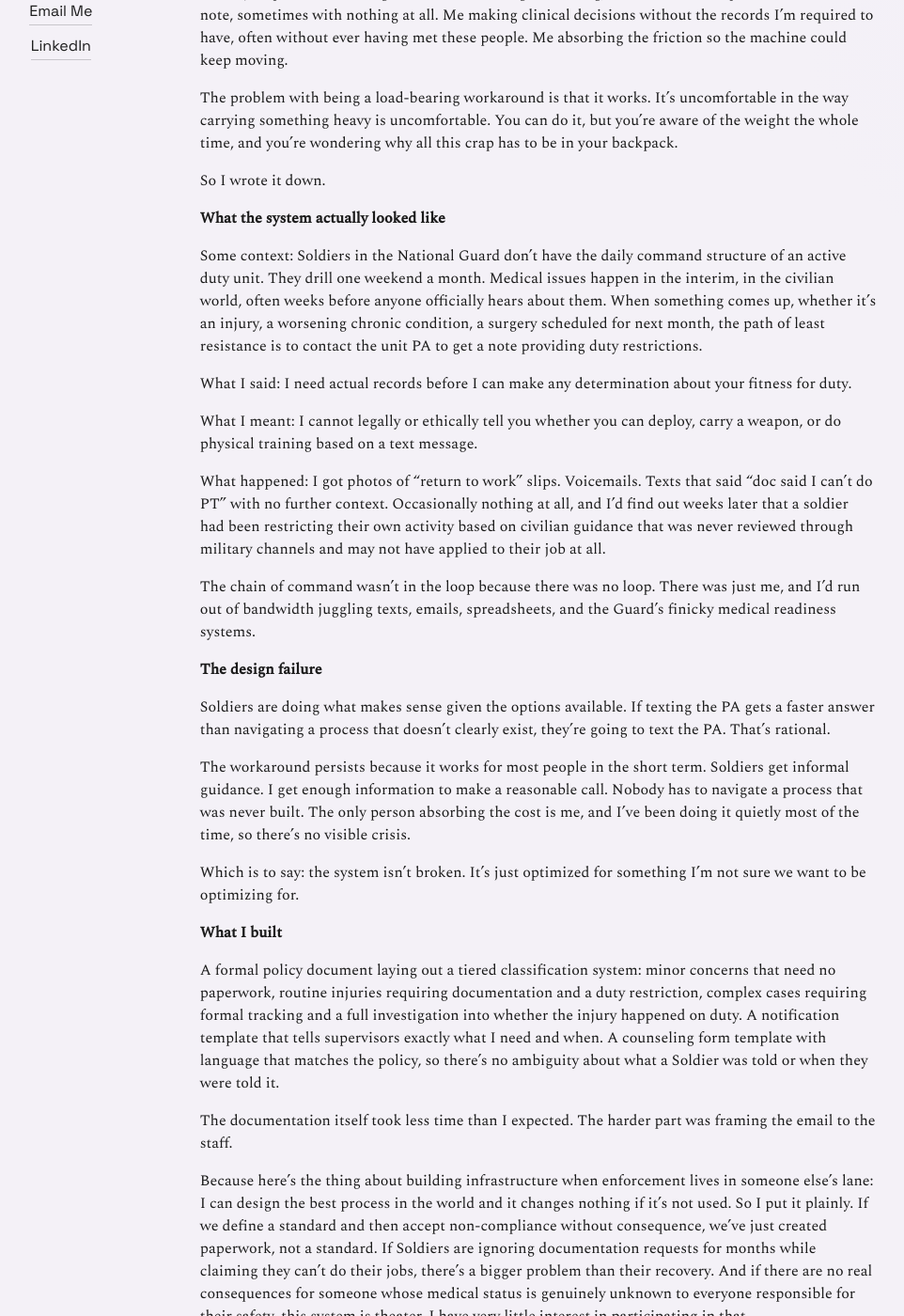
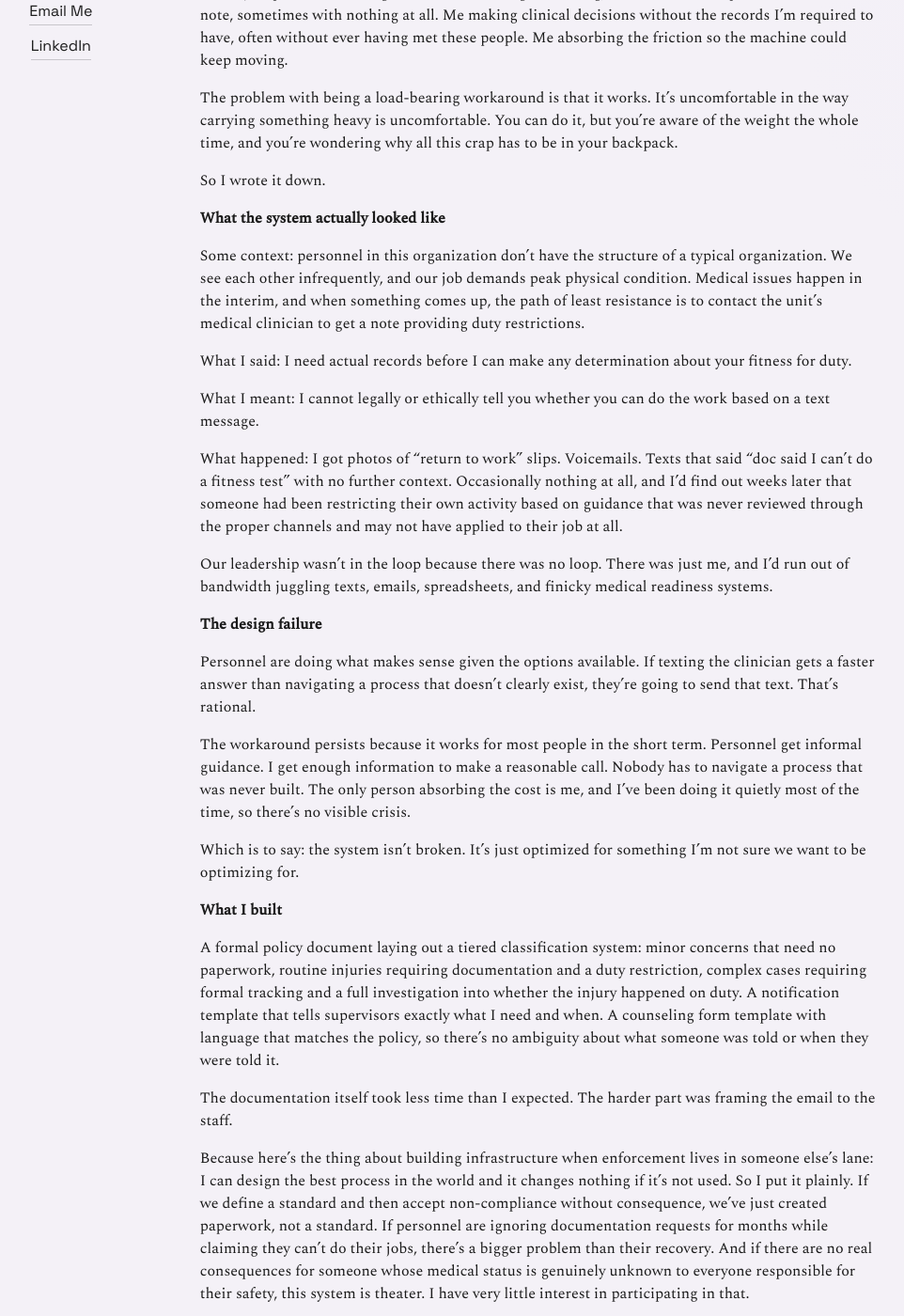
Before and after one commit to zaleary/zaleary.github.io, a Jekyll site: the page built from _posts/2026-02-23-building-infrastructure-nobody-built.md, in a window 1280 px wide and 1400 px high, scrolled down 431 px. Shown: the whole window at 94% size, without its empty margins (112-1074 px from the left). Built offline with Jekyll 4.4.1, drawn with Linux system fonts in a browser that asks for light colours; some of the changed text lies outside the part shown.

Commit message:
Removed mil lang

```diff
--- a/_posts/2026-02-23-building-infrastructure-nobody-built.md
+++ b/_posts/2026-02-23-building-infrastructure-nobody-built.md
@@ -15,31 +15,31 @@ So I wrote it down.
 
 **What the system actually looked like**
 
-Some context: Soldiers in the National Guard don't have the daily command structure of an active duty unit. They drill one weekend a month. Medical issues happen in the interim, in the civilian world, often weeks before anyone officially hears about them. When something comes up, whether it's an injury, a worsening chronic condition, a surgery scheduled for next month, the path of least resistance is to contact the unit PA to get a note providing duty restrictions.
+Some context: personnel in this organization don't have the structure of a typical organization. We see each other infrequently, and our job demands peak physical condition. Medical issues happen in the interim, and when something comes up, the path of least resistance is to contact the unit's medical clinician to get a note providing duty restrictions.
 
 What I said: I need actual records before I can make any determination about your fitness for duty.
 
-What I meant: I cannot legally or ethically tell you whether you can deploy, carry a weapon, or do physical training based on a text message.
+What I meant: I cannot legally or ethically tell you whether you can do the work based on a text message.
 
-What happened: I got photos of "return to work" slips. Voicemails. Texts that said "doc said I can't do PT" with no further context. Occasionally nothing at all, and I'd find out weeks later that a soldier had been restricting their own activity based on civilian guidance that was never reviewed through military channels and may not have applied to their job at all.
+What happened: I got photos of "return to work" slips. Voicemails. Texts that said "doc said I can't do a fitness test" with no further context. Occasionally nothing at all, and I'd find out weeks later that someone had been restricting their own activity based on guidance that was never reviewed through the proper channels and may not have applied to their job at all.
 
-The chain of command wasn't in the loop because there was no loop. There was just me, and I'd run out of bandwidth juggling texts, emails, spreadsheets, and the Guard's finicky medical readiness systems.
+Our leadership wasn't in the loop because there was no loop. There was just me, and I'd run out of bandwidth juggling texts, emails, spreadsheets, and finicky medical readiness systems.
 
 **The design failure**
 
-Soldiers are doing what makes sense given the options available. If texting the PA gets a faster answer than navigating a process that doesn't clearly exist, they're going to text the PA. That's rational.
+Personnel are doing what makes sense given the options available. If texting the clinician gets a faster answer than navigating a process that doesn't clearly exist, they're going to send that text. That's rational.
 
-The workaround persists because it works for most people in the short term. Soldiers get informal guidance. I get enough information to make a reasonable call. Nobody has to navigate a process that was never built. The only person absorbing the cost is me, and I've been doing it quietly most of the time, so there's no visible crisis.
+The workaround persists because it works for most people in the short term. Personnel get informal guidance. I get enough information to make a reasonable call. Nobody has to navigate a process that was never built. The only person absorbing the cost is me, and I've been doing it quietly most of the time, so there's no visible crisis.
 
 Which is to say: the system isn't broken. It's just optimized for something I'm not sure we want to be optimizing for.
 
 **What I built**
 
-A formal policy document laying out a tiered classification system: minor concerns that need no paperwork, routine injuries requiring documentation and a duty restriction, complex cases requiring formal tracking and a full investigation into whether the injury happened on duty. A notification template that tells supervisors exactly what I need and when. A counseling form template with language that matches the policy, so there's no ambiguity about what a Soldier was told or when they were told it.
+A formal policy document laying out a tiered classification system: minor concerns that need no paperwork, routine injuries requiring documentation and a duty restriction, complex cases requiring formal tracking and a full investigation into whether the injury happened on duty. A notification template that tells supervisors exactly what I need and when. A counseling form template with language that matches the policy, so there's no ambiguity about what someone was told or when they were told it.
 
 The documentation itself took less time than I expected. The harder part was framing the email to the staff.
 
-Because here's the thing about building infrastructure when enforcement lives in someone else's lane: I can design the best process in the world and it changes nothing if it's not used. So I put it plainly. If we define a standard and then accept non-compliance without consequence, we've just created paperwork, not a standard. If Soldiers are ignoring documentation requests for months while claiming they can't do their jobs, there's a bigger problem than their recovery. And if there are no real consequences for someone whose medical status is genuinely unknown to everyone responsible for their safety, this system is theater. I have very little interest in participating in that.
+Because here's the thing about building infrastructure when enforcement lives in someone else's lane: I can design the best process in the world and it changes nothing if it's not used. So I put it plainly. If we define a standard and then accept non-compliance without consequence, we've just created paperwork, not a standard. If personnel are ignoring documentation requests for months while claiming they can't do their jobs, there's a bigger problem than their recovery. And if there are no real consequences for someone whose medical status is genuinely unknown to everyone responsible for their safety, this system is theater. I have very little interest in participating in that.
 
 This isn't a new problem. Every previous attempt to formalize this process has stalled in the same place: someone wants to get the enforcement policy exactly right before anything gets signed, the review drags as we wait on subject matter experts, and eventually we're back to texting. I understand the impulse. But we've run that play. I cited the relevant regulations and the specific authority leaders already have. What I'm asking for isn't new policy. It's acknowledgment that the tools exist, and a willingness to use them.
 
@@ -49,4 +49,4 @@ This won't be my system to carry anymore, but I want it fixed before I hand it o
 
 If the staff comes back with feedback, I'll revise. If leadership identifies what enforcement looks like in practice, I'll incorporate it. I can control the documentation I generate. I can control what happens in the room with each patient. I can control the system I design and operate. That's it. Not the command climate. Not whether anyone reads the email. Just the work I put in front of them.
 
-It's not a satisfying place to land. But I've been carrying this long enough that honest is what I've got.
+It's not the most satisfying place to land. But I've been carrying this long enough, that lightening it just a little bit before the handoff still feels like a win.
```
